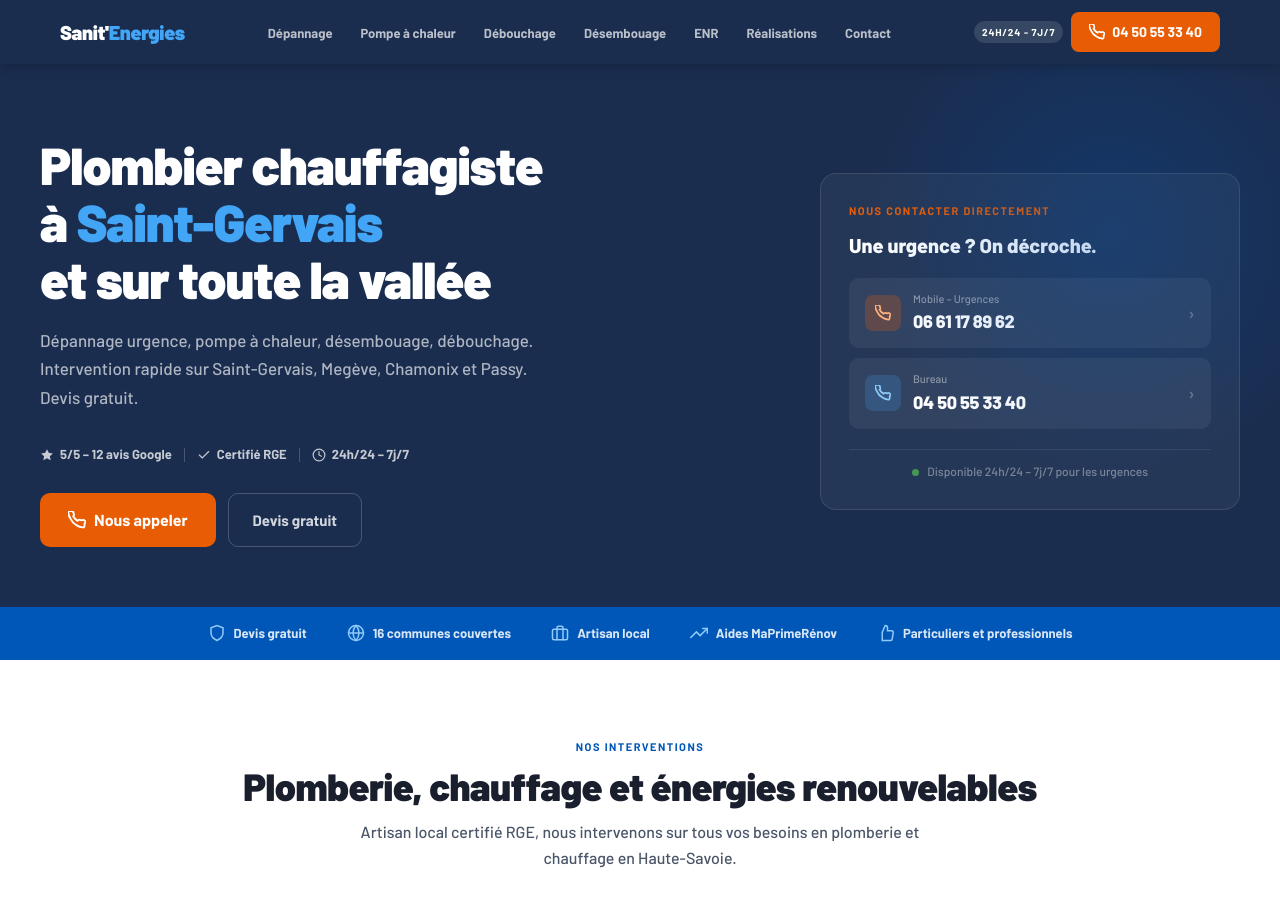
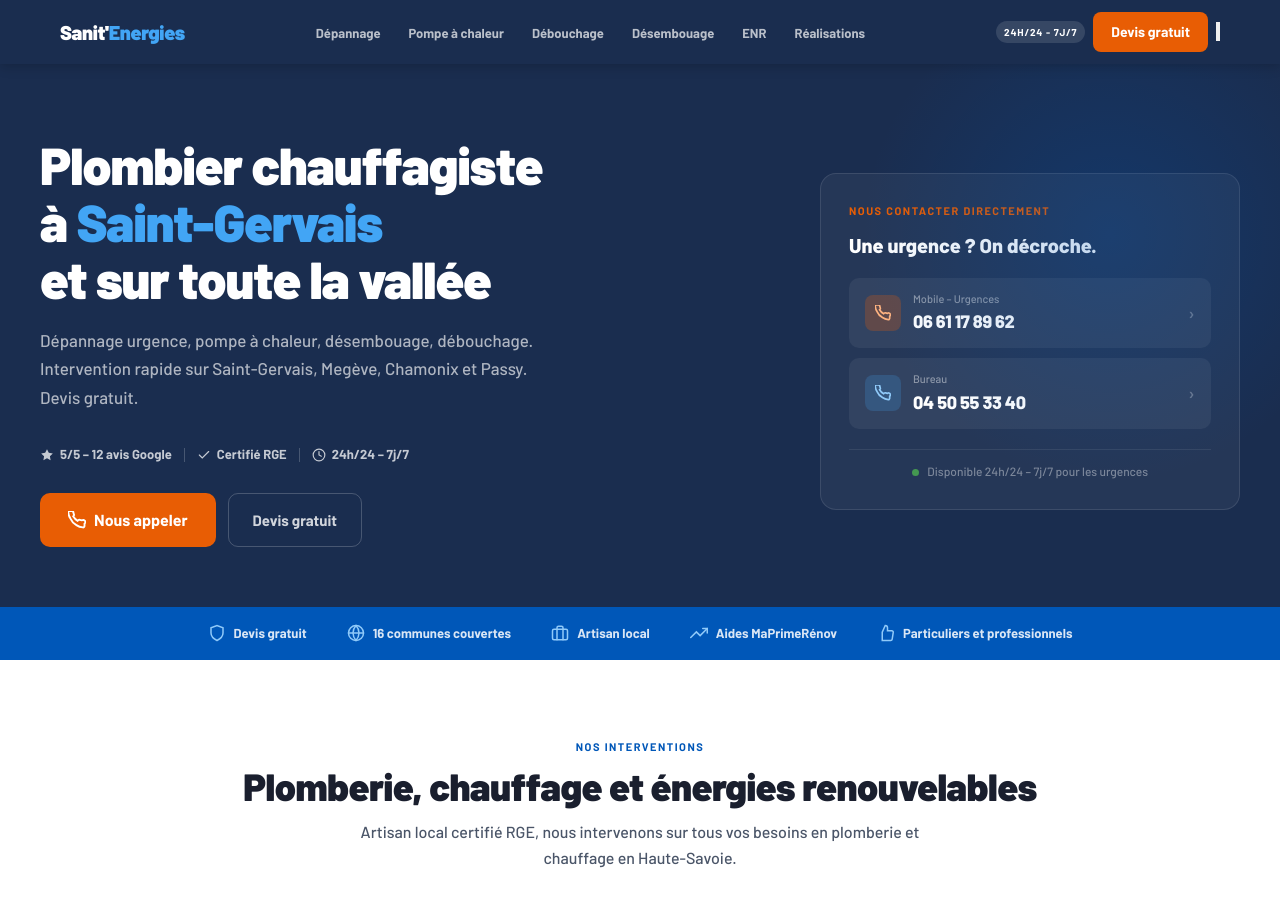
Before and after one commit to DuvalDVL/sanitenergies, a Jekyll site: the page built from index.html, in a window 1280 px wide and 900 px high. Built offline with Jekyll 4.4.1, drawn with Linux system fonts in a browser that asks for light colours.

Commit message:
Update header.html

```diff
--- a/_includes/header.html
+++ b/_includes/header.html
@@ -11,15 +11,52 @@
         <li><a href="{{ site.baseurl }}/desembouage/" {% if page.url contains 'desembouage' %}class="active"{% endif %}>Désembouage</a></li>
         <li><a href="{{ site.baseurl }}/energies-renouvelables/" {% if page.url contains 'energies' %}class="active"{% endif %}>ENR</a></li>
         <li><a href="{{ site.baseurl }}/nos-realisations/" {% if page.url contains 'realisations' %}class="active"{% endif %}>Réalisations</a></li>
-        <li><a href="{{ site.baseurl }}/contact/" {% if page.url contains 'contact' %}class="active"{% endif %}>Contact</a></li>
       </ul>
     </nav>
     <div class="nav-cta">
       <span class="urgence-badge">24h/24 - 7j/7</span>
-      <a href="tel:0450553340" class="btn-tel">
-        <svg viewBox="0 0 24 24" fill="none" stroke="currentColor" stroke-width="2.5" stroke-linecap="round" aria-hidden="true"><path d="M22 16.92v3a2 2 0 01-2.18 2 19.79 19.79 0 01-8.63-3.07A19.5 19.5 0 013.07 9.81 19.79 19.79 0 01.22 1.18 2 2 0 012.22 0h3a2 2 0 012 1.72c.127.96.361 1.903.7 2.81a2 2 0 01-.45 2.11L6.91 7.09a16 16 0 006 6l.86-.86a2 2 0 012.11-.45c.907.339 1.85.573 2.81.7A2 2 0 0122 16.92z"/></svg>
-        04 50 55 33 40
-      </a>
+      <a href="{{ site.baseurl }}/contact/" class="btn-tel">Devis gratuit</a>
+      <button type="button" class="burger-btn" id="burger-btn" aria-label="Ouvrir le menu" aria-expanded="false" aria-controls="mobile-menu">
+        <svg viewBox="0 0 24 24" fill="none" stroke="currentColor" stroke-width="2.5" stroke-linecap="round" aria-hidden="true">
+          <line x1="3" y1="6" x2="21" y2="6"/>
+          <line x1="3" y1="12" x2="21" y2="12"/>
+          <line x1="3" y1="18" x2="21" y2="18"/>
+        </svg>
+      </button>
     </div>
   </div>
 </header>
+
+<!-- Menu mobile -->
+<div class="mobile-menu" id="mobile-menu" hidden>
+  <div class="mobile-menu-header">
+    <span class="nav-logo-text">Sanit'<span>Energies</span></span>
+    <button type="button" class="mobile-close" id="mobile-close" aria-label="Fermer le menu">&times;</button>
+  </div>
+  <ul class="mobile-nav-links">
+    <li><a href="{{ site.baseurl }}/depannage-plomberie/">Dépannage</a></li>
+    <li><a href="{{ site.baseurl }}/pompe-a-chaleur/">Pompe à chaleur</a></li>
+    <li><a href="{{ site.baseurl }}/debouchage-canalisation/">Débouchage</a></li>
+    <li><a href="{{ site.baseurl }}/desembouage/">Désembouage</a></li>
+    <li><a href="{{ site.baseurl }}/energies-renouvelables/">ENR</a></li>
+    <li><a href="{{ site.baseurl }}/nos-realisations/">Réalisations</a></li>
+    <li><a href="{{ site.baseurl }}/contact/">Contact</a></li>
+  </ul>
+  <a href="tel:0661178962" class="mobile-menu-tel">
+    <svg viewBox="0 0 24 24" fill="none" stroke="currentColor" stroke-width="2.5" stroke-linecap="round"><path d="M22 16.92v3a2 2 0 01-2.18 2 19.79 19.79 0 01-8.63-3.07A19.5 19.5 0 013.07 9.81 19.79 19.79 0 01.22 1.18 2 2 0 012.22 0h3a2 2 0 012 1.72c.127.96.361 1.903.7 2.81a2 2 0 01-.45 2.11L6.91 7.09a16 16 0 006 6l.86-.86a2 2 0 012.11-.45c.907.339 1.85.573 2.81.7A2 2 0 0122 16.92z"/></svg>
+    06 61 17 89 62
+  </a>
+  <a href="{{ site.baseurl }}/contact/" class="mobile-menu-cta">Demander un devis gratuit</a>
+</div>
+<script>
+(function(){
+  var burger = document.getElementById('burger-btn');
+  var menu = document.getElementById('mobile-menu');
+  var close = document.getElementById('mobile-close');
+  function open(){ menu.removeAttribute('hidden'); burger.setAttribute('aria-expanded','true'); document.body.style.overflow='hidden'; }
+  function shut(){ menu.setAttribute('hidden',''); burger.setAttribute('aria-expanded','false'); document.body.style.overflow=''; }
+  if(burger) burger.addEventListener('click', function(e){ e.preventDefault(); menu.hasAttribute('hidden') ? open() : shut(); });
+  if(close) close.addEventListener('click', shut);
+  document.addEventListener('keydown', function(e){ if(e.key==='Escape') shut(); });
+})();
+</script>
```
